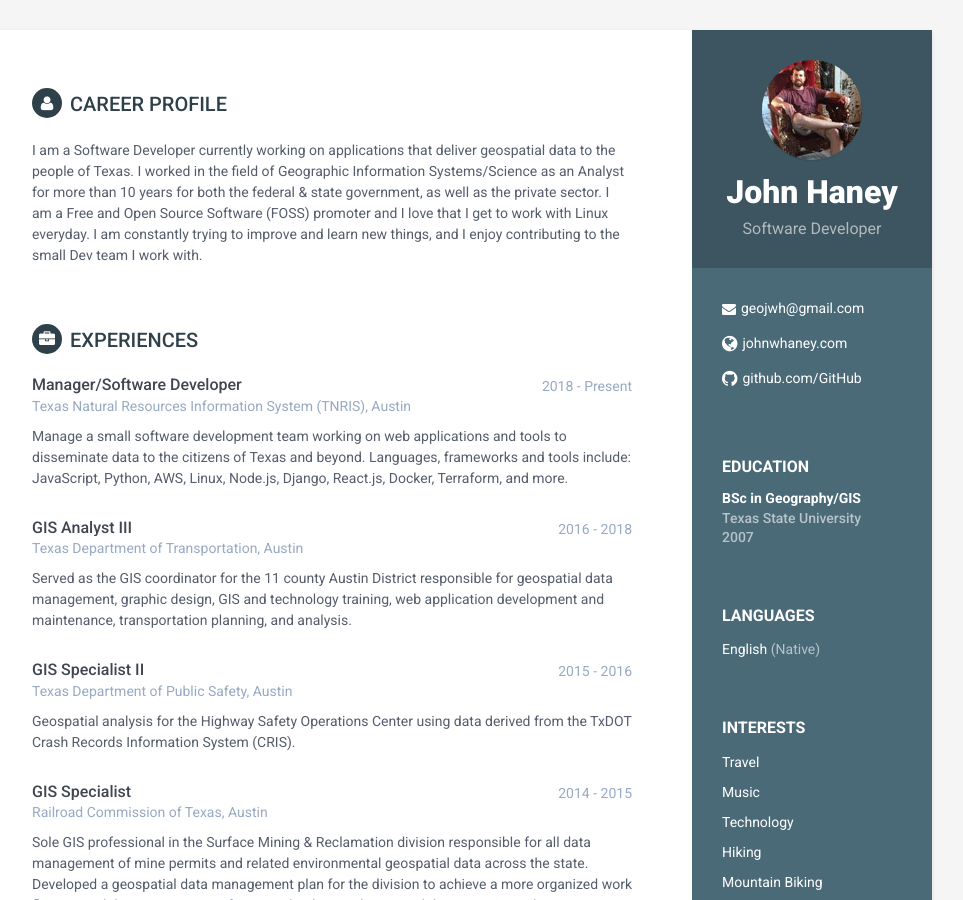
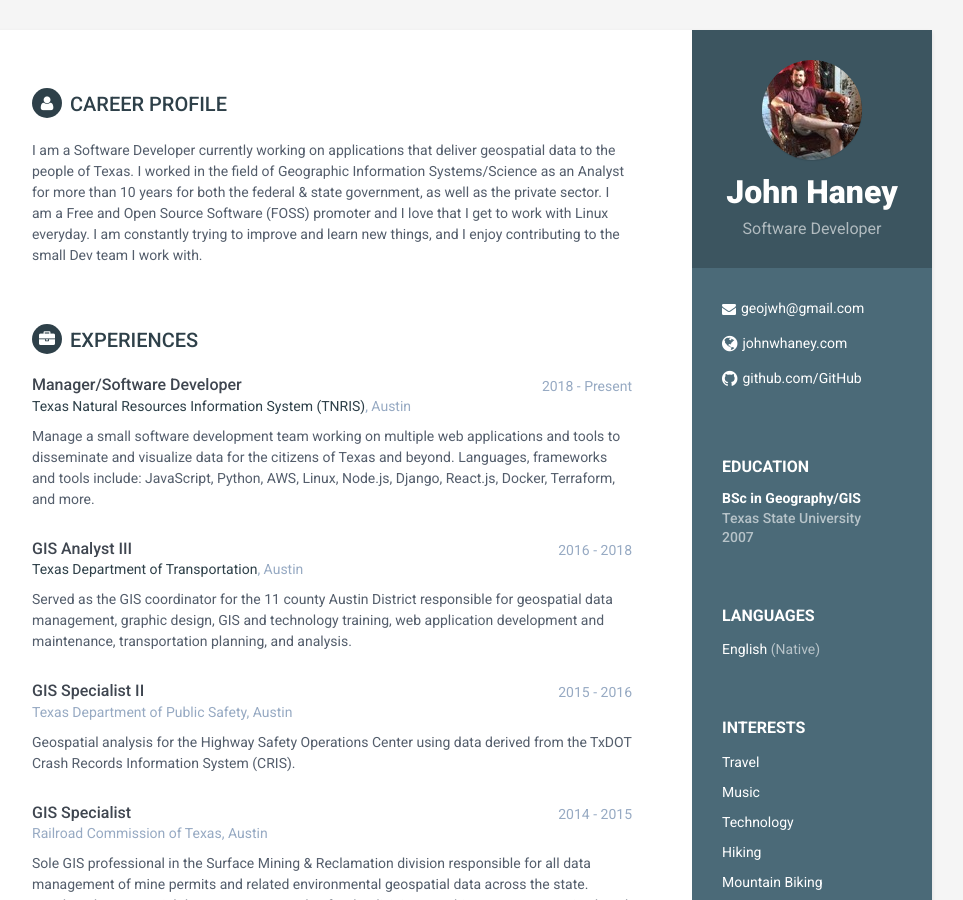
Before and after one commit to jwhaney/resume, a Jekyll site: the page built from index.html, in a window 1280 px wide and 900 px high. Shown: the whole window, without its empty margins (188-1151 px from the left). Built offline with Jekyll 4.4.1, drawn with Linux system fonts in a browser that asks for light colours.

Commit message:
Update experience.html

```diff
--- a/_includes/experience.html
+++ b/_includes/experience.html
@@ -7,10 +7,12 @@
                             <h3 class="job-title">Manager/Software Developer</h3>
                             <div class="time">2018 - Present</div>
                         </div><!--//upper-row-->
-                        <div class="company">Texas Natural Resources Information System (TNRIS), Austin</div>
+                        <div class="company">
+                          <a href="https://tnris.org" target="_blank">Texas Natural Resources Information System (TNRIS)</a>, Austin
+                        </div>
                     </div><!--//meta-->
                     <div class="details">
-                      <p>Manage a small software development team working on web applications and tools to disseminate data to the citizens of Texas and beyond.
+                      <p>Manage a small software development team working on multiple web applications and tools to disseminate and visualize data for the citizens of Texas and beyond.
                         Languages, frameworks and tools include: JavaScript, Python, AWS, Linux, Node.js, Django, React.js, Docker, Terraform, and more.
                       </p>
                     </div><!--//details-->
@@ -22,7 +24,9 @@
                             <h3 class="job-title">GIS Analyst III</h3>
                             <div class="time">2016 - 2018</div>
                         </div><!--//upper-row-->
-                        <div class="company">Texas Department of Transportation, Austin</div>
+                        <div class="company">
+                          <a href="https://www.txdot.gov/">Texas Department of Transportation</a>, Austin
+                        </div>
                     </div><!--//meta-->
                     <div class="details">
                         <p>Served as the GIS coordinator for the 11 county Austin District responsible for geospatial data management, graphic design, GIS and
```
